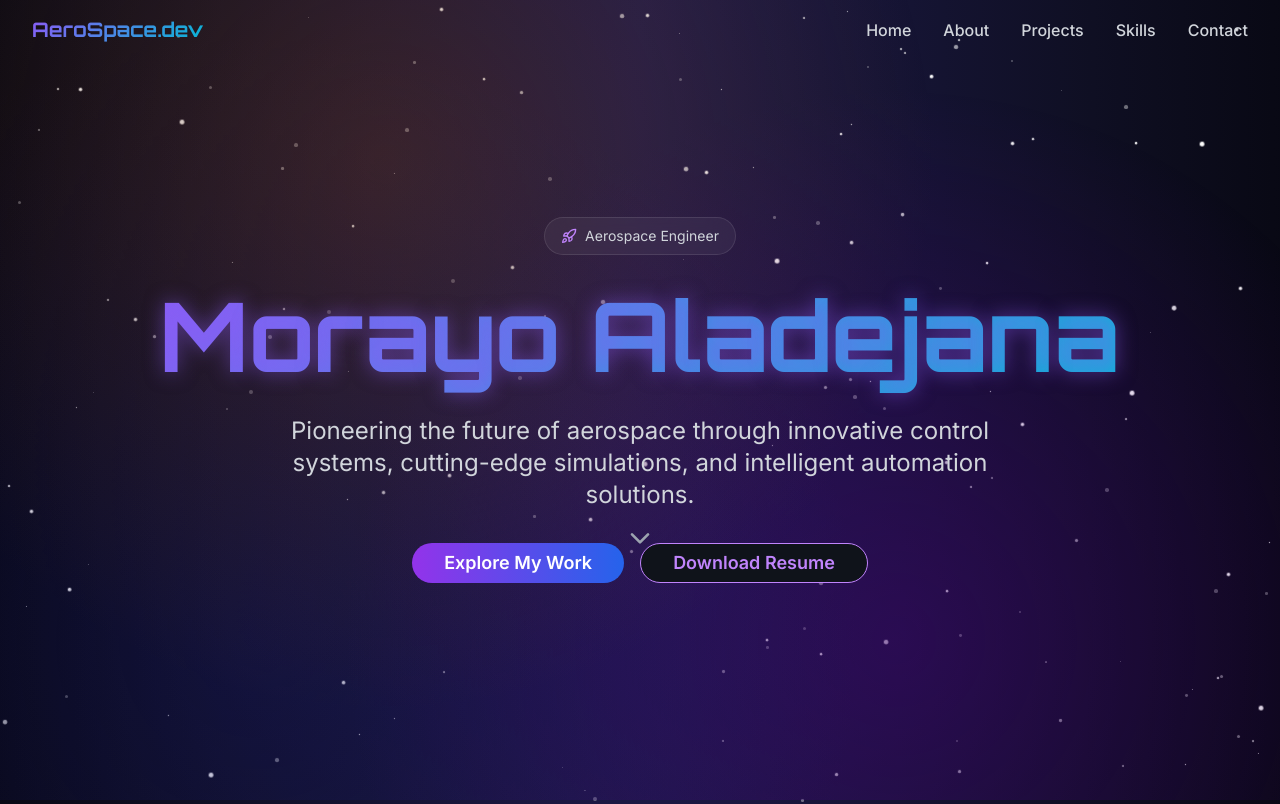
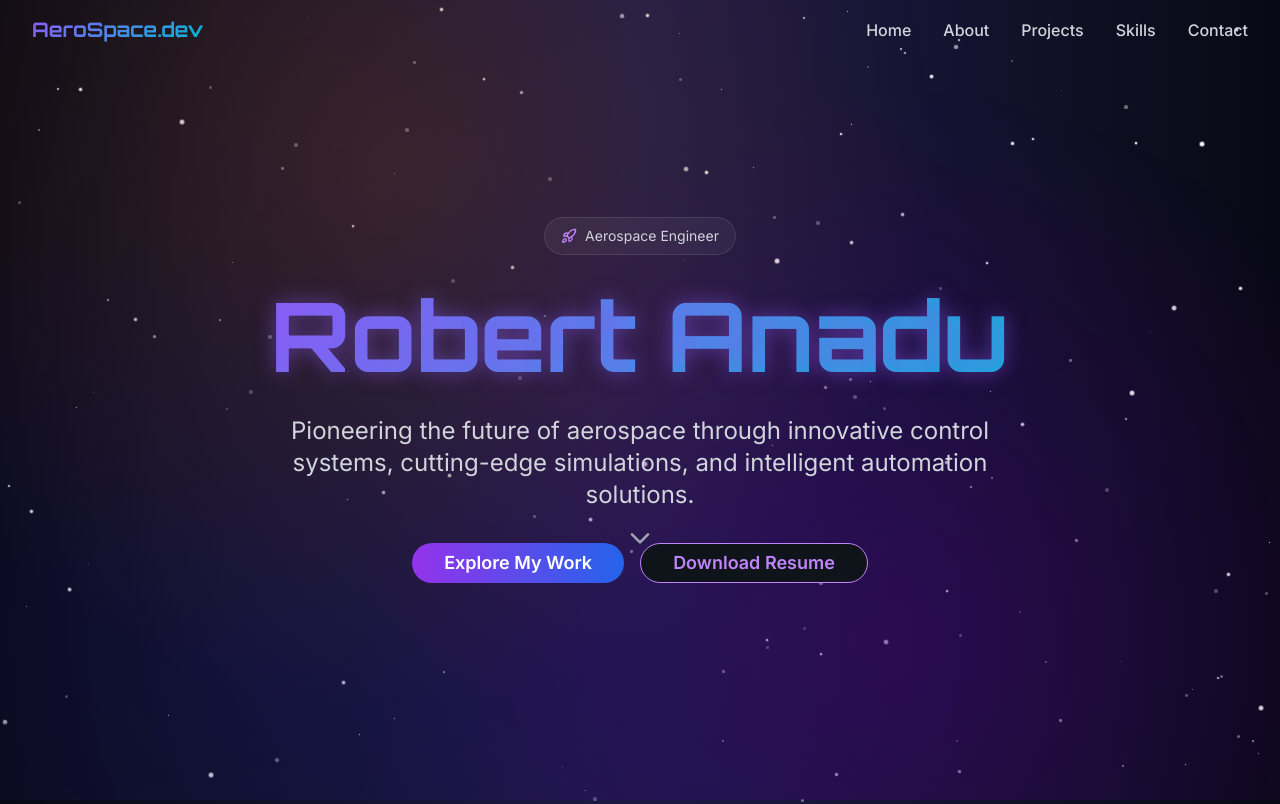
Before and after one commit to ranadu/portfolio-v2, a React (Vite) app: page / in a window 1280 px wide. Shown: the top 804 px of the page. Built offline with nearby package versions, Linux system fonts and the light colour scheme.

Commit message:
new commit final (RA)

```diff
--- a/src/components/Contact.jsx
+++ b/src/components/Contact.jsx
@@ -193,7 +193,7 @@ const Contact = () => {
                       onChange={handleInputChange}
                       required
                       className="w-full px-4 py-3 bg-white/5 border border-white/10 rounded-lg text-white placeholder-gray-400 focus:outline-none focus:ring-2 focus:ring-purple-500 focus:border-transparent transition-all duration-200"
-                      placeholder="First Name Last Name"
+                      placeholder="First Name and Last Name"
                     />
                   </div>
                   <div>
--- a/src/components/Hero.jsx
+++ b/src/components/Hero.jsx
@@ -34,7 +34,7 @@ const Hero = () => {
             animate={{ opacity: 1, y: 0 }}
             transition={{ delay: 0.4 }}
           >
-            <span className="gradient-text glow-text">Morayo Aladejana</span>
+            <span className="gradient-text glow-text">Robert Anadu</span>
           </motion.h1>
 
           <motion.p
```
